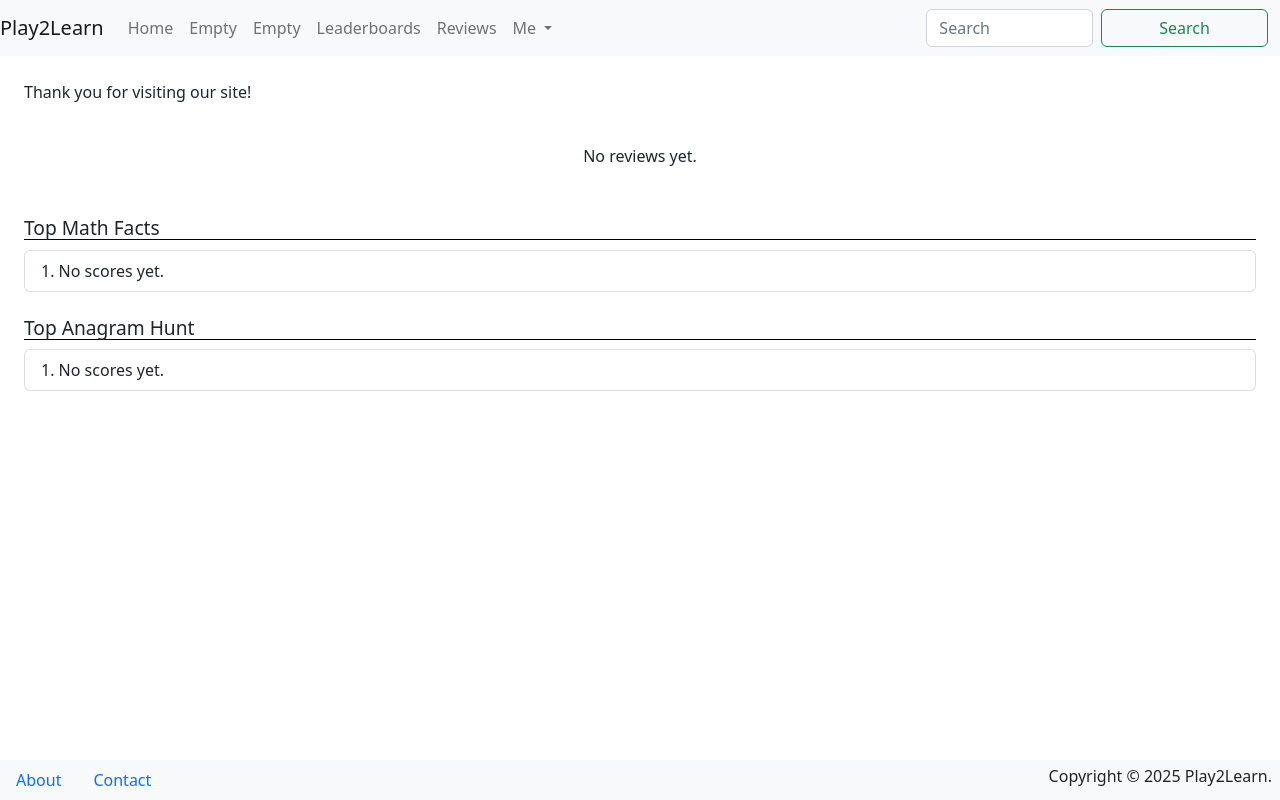
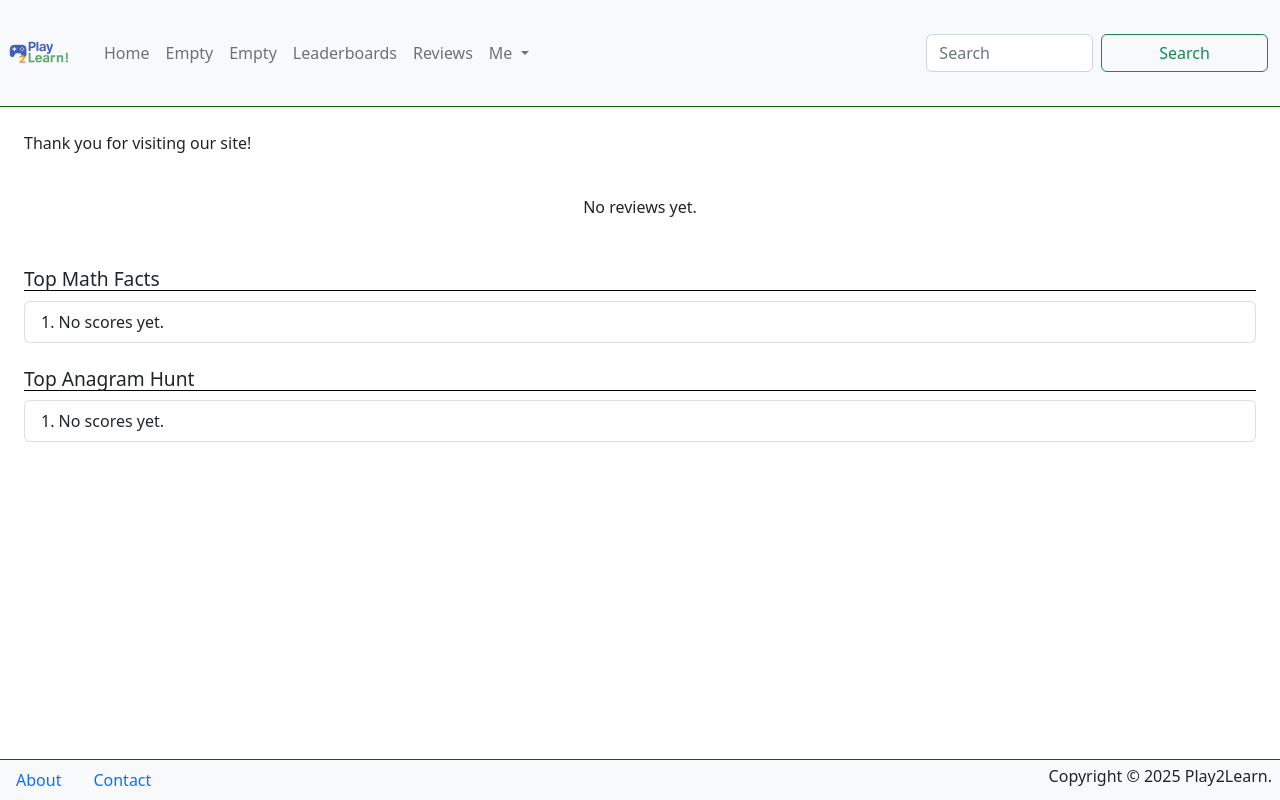
Before and after one commit to dpreciado22/Play2Learn-Complete.2, a Django app: page / in a window 1280 px wide. Run offline with Django 4.2, Linux system fonts and the light colour scheme; data that the repository does not hold is empty; some libraries are stand-ins or nearby versions.

Commit message:
static files

```diff
--- a/play2learn/settings.py
+++ b/play2learn/settings.py
@@ -122,9 +122,7 @@ USE_TZ = True
 
 STATIC_URL = "static/"
 
-STATICFILES_DIRS = [
-    BASE_DIR / "static",
-]
+STATICFILES_DIRS = [BASE_DIR / "static"]
 
 # Default primary key field type
 # https://docs.djangoproject.com/en/4.2/ref/settings/#default-auto-field
--- /dev/null
+++ b/static/css/main.css
@@ -0,0 +1,7 @@
+body { padding-bottom: 30px; }
+
+footer { border-top: 1px solid darkgreen; }
+
+header { border-bottom: 1px solid darkgreen; }
+
+h2 { font-style: italic; }
--- a/templates/_base.html
+++ b/templates/_base.html
@@ -1,3 +1,4 @@
+{% load static %}
 <!DOCTYPE html>
 <html lang="en">
 <head>
@@ -5,7 +6,8 @@
 <meta name="viewport" content="width=device-width, initial-scale=1">
 <link href="https://cdn.jsdelivr.net/npm/bootstrap@5.2.1/dist/css/bootstrap.min.css" rel="stylesheet" integrity="sha384-iYQeCzEYFbKjA/T2uDLTpkwGzCiq6soy8tYaI1GyVh/UjpbCx/TYkiZhlZB6+fzT" crossorigin="anonymous">
 <script src="https://kit.fontawesome.com/5905b02981.js" crossorigin="anonymous"></script>
-<!-- ADD FONT AWESOME FROM https://fontawesome.com/ -->
+<link rel="shortcut icon" type="image/png" href="{% static 'images/favicon.svg' %}">
+<link rel="stylesheet" href="{% static 'css/main.css' %}">
 <title>{% block title %}{% endblock %} | Play2Learn</title>
 <style>
   h2, h3 {
@@ -21,7 +23,9 @@
 <body>
 <header>
   <nav class="navbar navbar-expand-lg navbar-light bg-light">
-    <a class="navbar-brand" href="{% url 'pages:homepage' %}">Play2Learn</a>
+    <a class="navbar-brand d-flex align-items-center" href="{% url 'pages:homepage' %}">
+  <img src="{% static 'images/logo.png' %}" alt="Play2Learn logo" height="80">
+  </a>
   <button class="navbar-toggler" type="button"
           data-bs-toggle="collapse"
           data-bs-target="#navbarSupportedContent"
```
Also changed, not shown: static/images/favicon.svg (added), static/images/logo.png (added).
